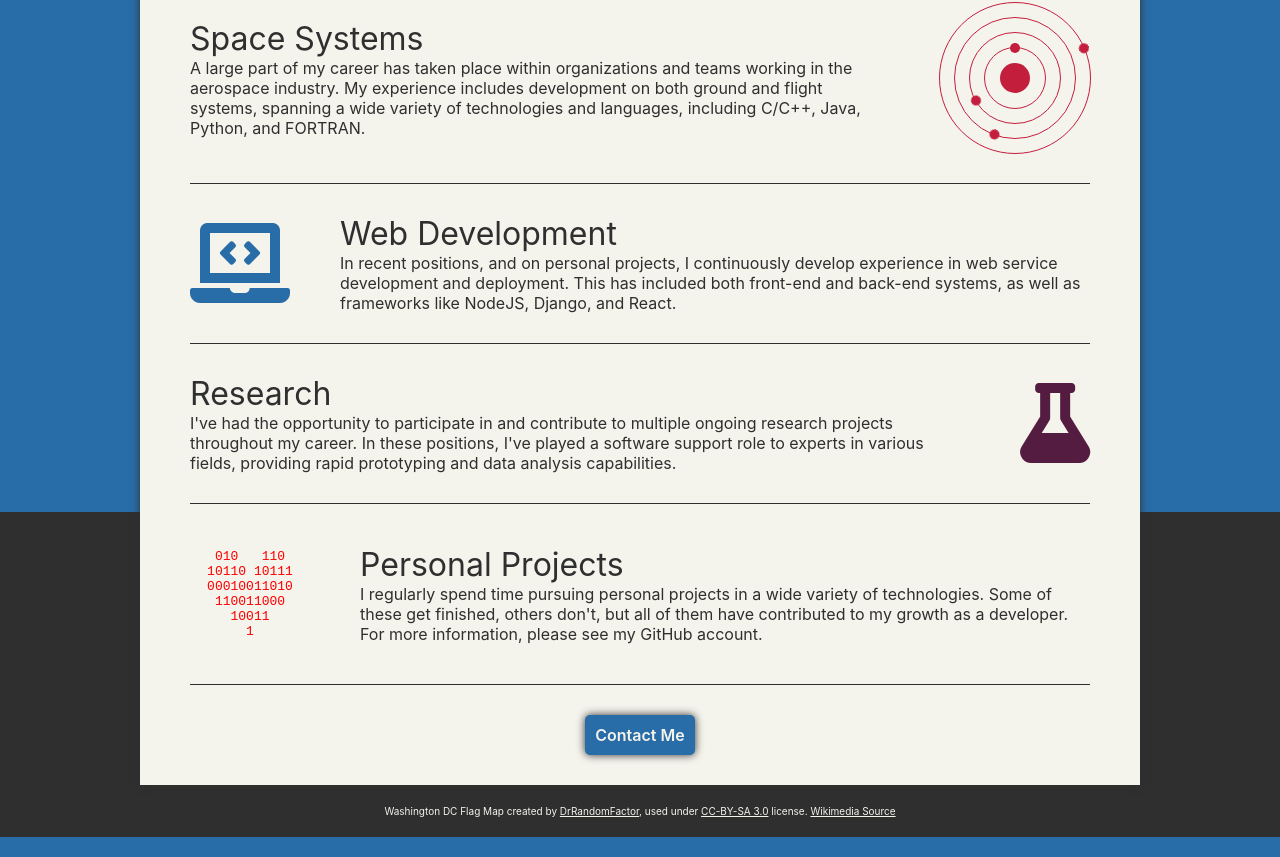
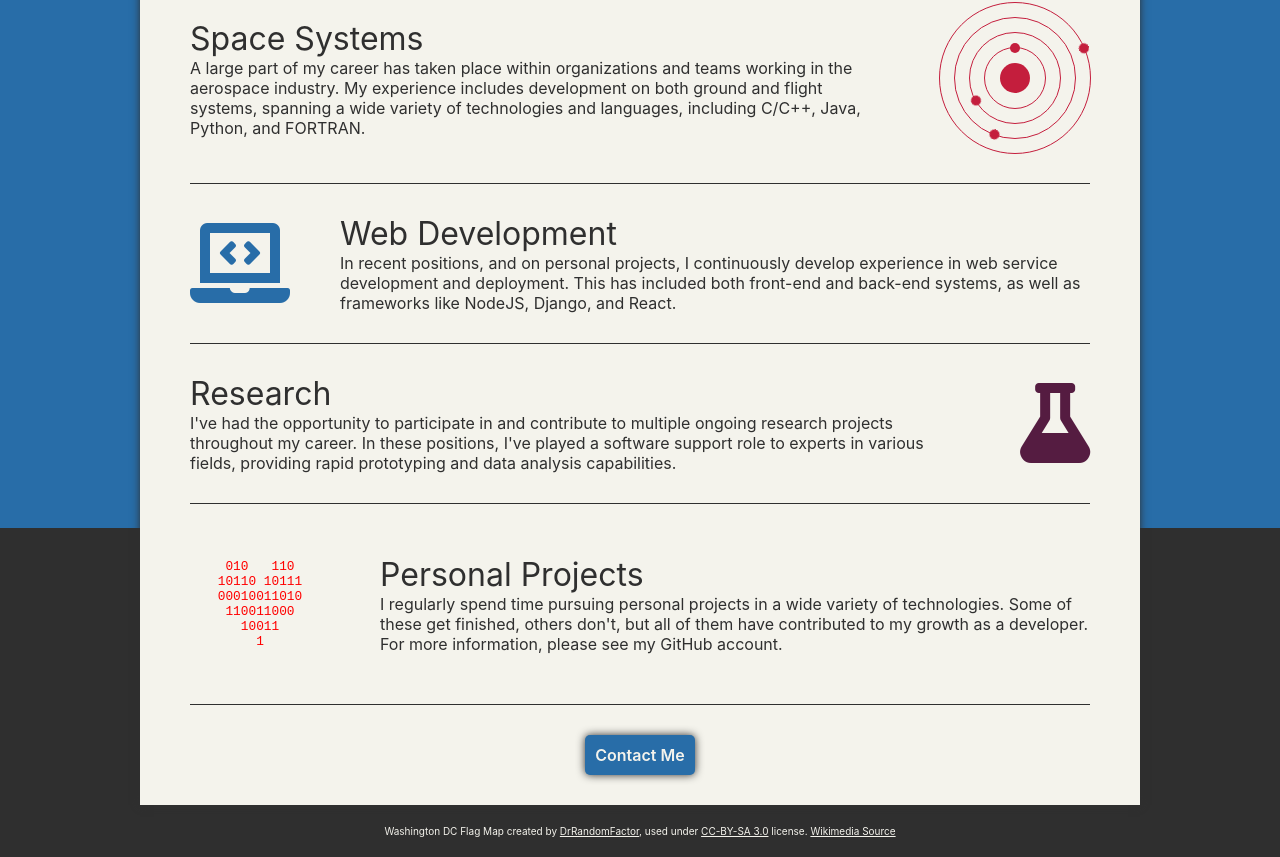
Before and after one commit to MMazzocchi/mmazzocchi.github.io, a React (Create React App) app: page / in a window 1280 px wide. Shown: the part 869-1726 px from the top of the page. Built offline with nearby package versions, Linux system fonts and the light colour scheme.

Commit message:
Fixed sizing of heartbeat.

```diff
--- a/src/home/sections/personal/Heart.js
+++ b/src/home/sections/personal/Heart.js
@@ -8,8 +8,8 @@ const styles = {
     'align-items': 'center',
     'justify-content': 'center',
     'margin': '10px',
-    'min-height': '100px',
-    'min-width': '100px',
+    'min-height': '120px',
+    'min-width': '120px',
     'flex-direction': 'column',
   },
   inner: {
--- a/src/home/sections/personal/beat.css
+++ b/src/home/sections/personal/beat.css
@@ -1,7 +1,7 @@
 @keyframes beat {
-  0% { font-size: medium; }
-  90% { font-size: 0.8em; }
-  92% { font-size: medium; }
-  94% { font-size: 0.8em; }
-  96% { font-size: medium; }
+  0% { font-size: 0.8em; }
+  90% { font-size: 0.9em; }
+  92% { font-size: 0.8em; }
+  94% { font-size: 0.9em; }
+  96% { font-size: 0.8em; }
 }
```
